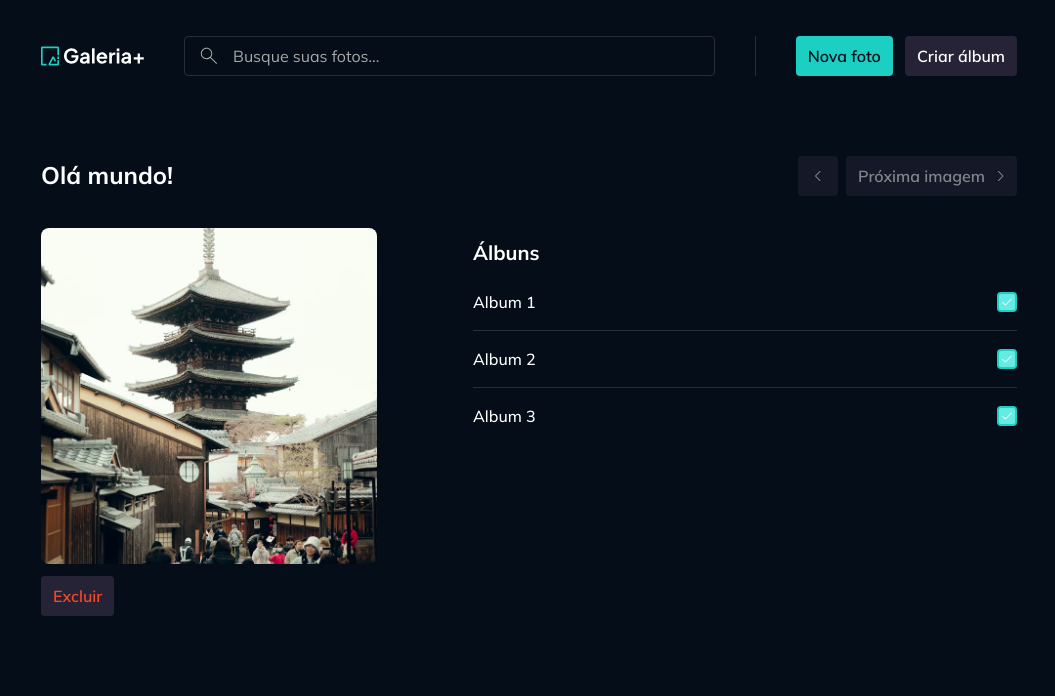
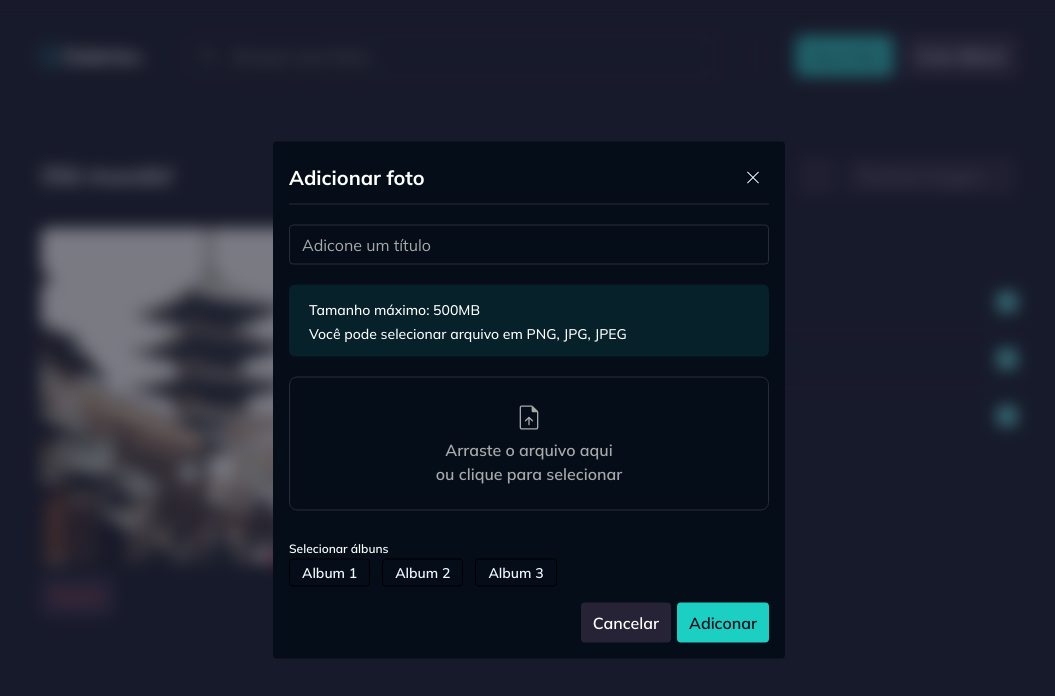
Before and after one commit to ArtuurDev/gallery-plus, a React (Vite) app: page /fotos/1 in a window 1280 px wide. Both pictures are taken after a click on the button "Nova foto". Shown: the top 696 px of the page, without its empty margins (111-1166 px from the left). Built offline with nearby package versions, Linux system fonts and the light colour scheme.

Commit message:
component PhotoNewDialog

```diff
--- a/src/components/main-header.tsx
+++ b/src/components/main-header.tsx
@@ -6,6 +6,7 @@
 import { Button } from "./button";
 import { PhotosSearch } from "./photos-search";
 import { Divider } from "./divider";
+import { PhotoNewDialog } from "../contexts/photos/components/photo-new-dialog";
 
 export interface MainHeaderProps extends React.ComponentProps<typeof Container> { }
 
@@ -31,7 +32,7 @@
       <Divider orientation="vertical" className="h-10" />
 
       <div className="flex items-center gap-3">
-        <Button>Nova foto</Button>
+        <PhotoNewDialog trigger={<Button>Nova foto</Button>}/>
         <Button variant="secondary">Criar álbum</Button>
       </div>
 
--- /dev/null
+++ b/src/contexts/photos/components/photo-new-dialog.tsx
@@ -0,0 +1,91 @@
+import { useForm } from "react-hook-form"
+import { Alert } from "../../../components/alert"
+import { Dialog, DialogBody, DialogContent, Dialogfooter, DialogHeader, DialogTrigger } from "../../../components/dialog"
+import { InputSingleFile } from "../../../components/input-single-file"
+import { InputText } from "../../../components/input-text"
+import { ImagePreview } from "../../../components/image-preview"
+import { Text } from "../../../components/text"
+import { Button } from "../../../components/button"
+import type { Album } from "../../albums/models/album"
+import { Skeleton } from "../../../components/skeleton"
+import { DialogClose } from "@radix-ui/react-dialog"
+
+export interface PhotoNewDialogProps {
+  trigger: React.ReactNode
+}
+
+export function PhotoNewDialog({
+  trigger
+}: PhotoNewDialogProps) {
+
+  const form = useForm()
+  const isLoadingAlbum = false;
+  const albums: Album[] = [
+    { id: "3421", title: "Album 1" },
+    { id: "123", title: "Album 2" },
+    { id: "456", title: "Album 3" },
+  ];
+
+  return (
+    <Dialog>
+
+      <DialogTrigger asChild >
+        {trigger}
+      </DialogTrigger>
+
+      <DialogContent>
+
+        <DialogHeader>
+          Adicionar foto
+        </DialogHeader>
+
+        <DialogBody className="flex flex-col gap-5">
+          <InputText placeholder="Adicone um título" maxLength={255}></InputText>
+          <Alert>
+            Tamanho máximo: 500MB
+            <br />
+            Você pode selecionar arquivo em PNG, JPG, JPEG
+          </Alert>
+          <InputSingleFile replaceBy={<ImagePreview className="w-full h-56" />} maxFileSize={50} allowedExtensions={['jpg', 'png', 'jpeg']} form={form} />
+
+          <div className="space-y-3">
+            <Text variant="label-small">
+              Selecionar álbuns
+            </Text>
+
+            <div className="flex flex-wrap gap-3">
+              {
+                !isLoadingAlbum && albums.length > 0 && albums.map((album) => (
+                  <Button
+                    key={album.id}
+                    variant="ghost"
+                    size="sm"
+                    className="truncate border"
+                  >
+                    {album.title}
+                  </Button>
+                ))
+              }
+
+              {
+                isLoadingAlbum && Array.from({ length: 5 }).map((_, index) => (
+                  <Skeleton
+                    key={`album-loading-${index}`}
+                    className="w-20 h-7"
+                  />
+                ))}
+            </div>
+          </div>
+        </DialogBody>
+
+        <Dialogfooter>
+          <DialogClose asChild>
+            <Button variant="secondary">Cancelar</Button>
+          </DialogClose>
+          <Button>Adiconar</Button>
+        </Dialogfooter>
+      </DialogContent>
+
+    </Dialog>
+  )
+}
```
